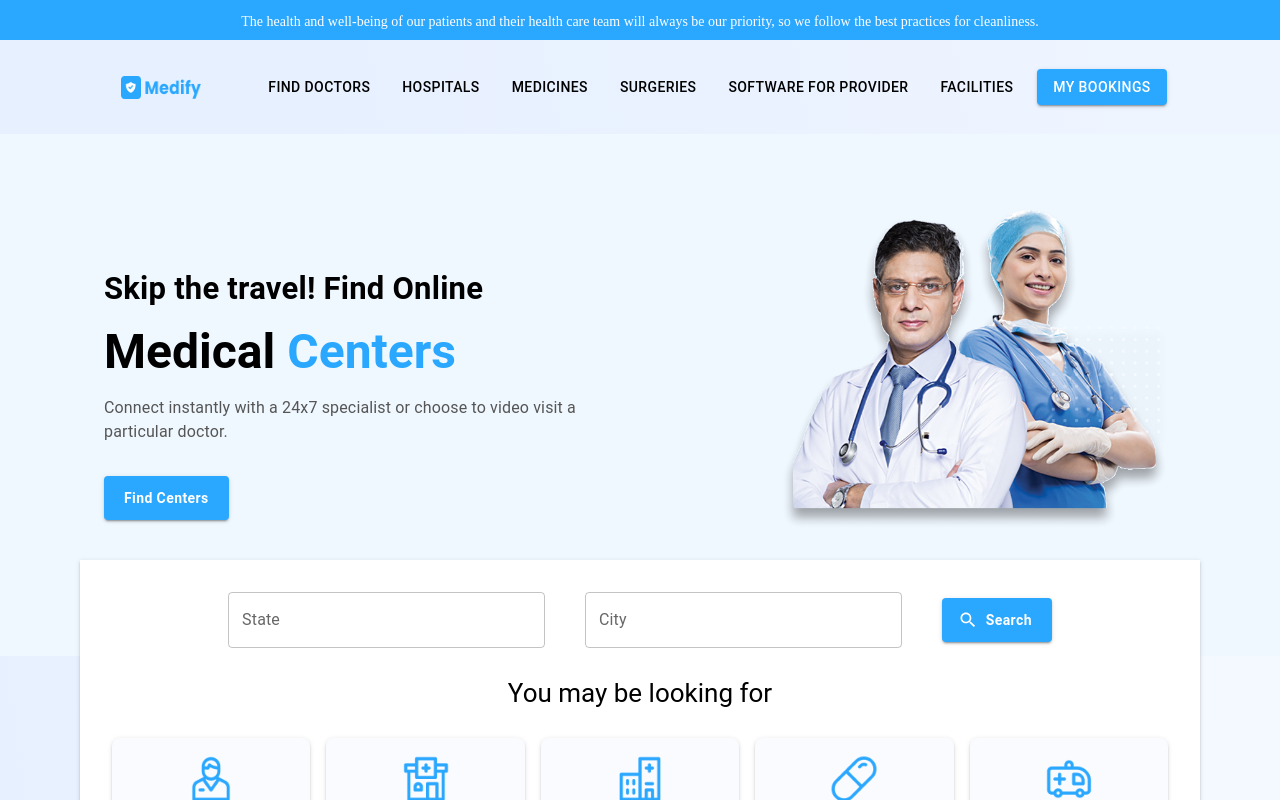
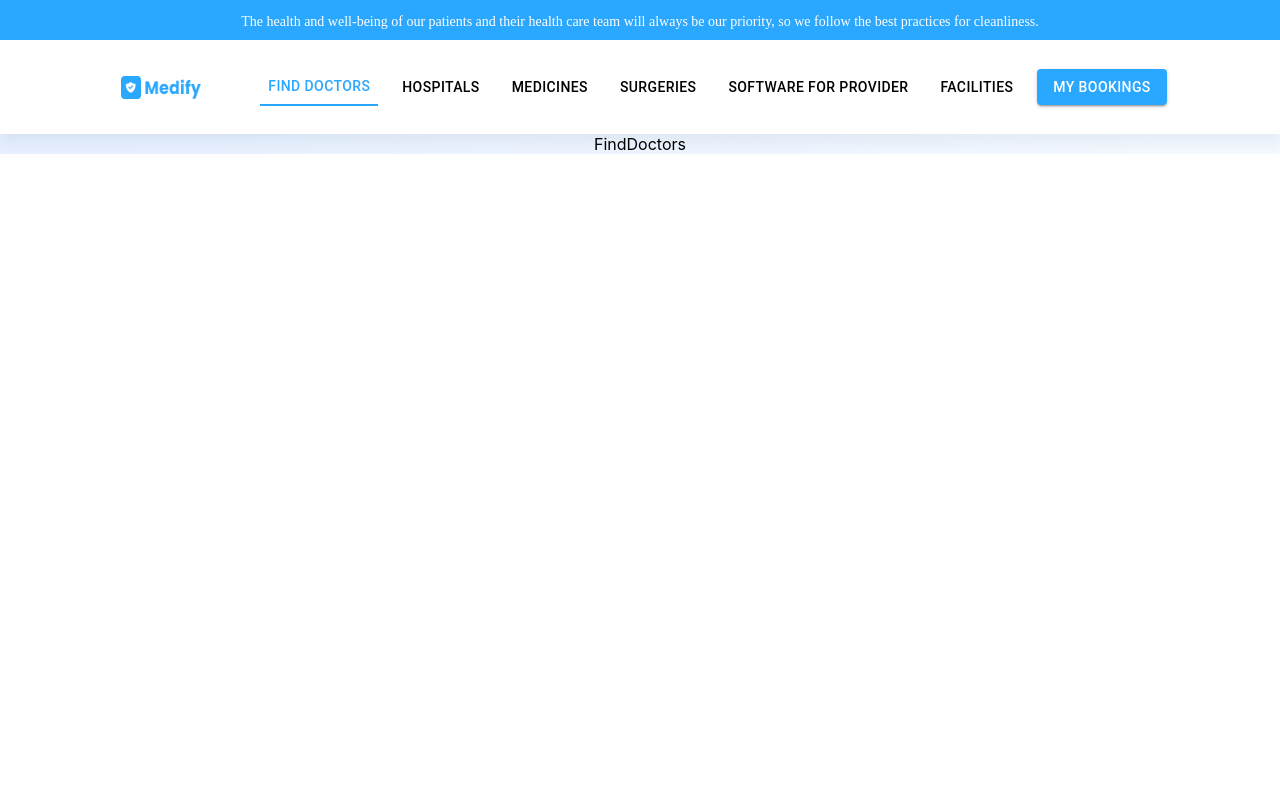
Before and after one commit to prachi397/Medify---Slot-Booking, a React (Create React App) app: page /find-doctors in a window 1280 px wide. Shown: the top 800 px of the page. Built offline with nearby package versions, Linux system fonts and the light colour scheme; no server answers.

Commit message:
added routers and stylings for navbar

```diff
--- a/package.json
+++ b/package.json
@@ -12,6 +12,7 @@
     "@testing-library/user-event": "^13.5.0",
     "react": "^18.3.1",
     "react-dom": "^18.3.1",
+    "react-router-dom": "^6.28.0",
     "react-scripts": "5.0.1",
     "swiper": "^11.1.15",
     "web-vitals": "^2.1.4"
--- a/src/App.js
+++ b/src/App.js
@@ -1,10 +1,19 @@
+import { BrowserRouter as Router, Routes, Route } from "react-router-dom";
 import './App.css';
 import HomePage from './components/Home/HomePage';
+import FindDoctors from "./components/FindDoctors/FindDoctors";
+import MyBookings from "./components/MyBookings/MyBooking";
 
 function App() {
   return (
     <div className="App">
-     <HomePage/>
+      <Router>
+      <Routes>
+        <Route path="/" element={<HomePage/>}/>
+        <Route path="/find-doctors" element={<FindDoctors/>}/>
+        <Route path="/my-bookings" element={<MyBookings/>}/>
+      </Routes>
+      </Router>
     </div>
   );
 }
--- a/src/components/Navbar/Navbar.js
+++ b/src/components/Navbar/Navbar.js
@@ -2,8 +2,9 @@ import React from "react";
 import "./navbar.css";
 import { AppBar, Box, Button, IconButton, Toolbar } from "@mui/material";
 import MedifyLogo from "../../Assets/MedifyLogo.png";
+import { NavLink } from "react-router-dom";
 
-const Navbar = ({pageName}) => {
+const Navbar = ({ pageName }) => {
   return (
     <div className="navbar">
       <div className="upper-heading">
@@ -14,32 +15,54 @@ const Navbar = ({pageName}) => {
           cleanliness.
         </span>
       </div>
-      <AppBar position="static" className={pageName==="HomePage" ? "lower-navbar":'other-navbar'}>
-        <Toolbar sx={{
+      <AppBar
+        position="static"
+        className={pageName === "HomePage" ? "lower-navbar" : "other-navbar"}
+      >
+        <Toolbar
+          sx={{
             display: "flex",
             gap: "35px",
             justifyContent: "center",
             alignItems: { xs: "flex-start", md: "center" },
             flexWrap: { xs: "wrap", md: "nowrap" },
             px: 2,
-        }}>
+          }}
+        >
           <IconButton aria-label="menu" sx={{ mr: 2 }}>
             <img src={MedifyLogo} alt="logo" width={80} height={27} />
           </IconButton>
-          <Box sx={{
+          <Box
+            sx={{
               display: "flex",
               flexWrap: "wrap",
               gap: 2,
               alignItems: "center",
               mt: { xs: 2, md: 0 },
-          }}>
+            }}
+          >
+            <NavLink
+              to="/find-doctors"
+              style={({ isActive }) => ({
+                color: isActive ? "#2AA7FF" : "inherit",
+                borderBottom: isActive ? "2px solid #2AA7FF" : "none",
+              })}
+            >
+              {" "}
               <Button color="inherit">Find Doctors</Button>
+            </NavLink>
             <Button color="inherit">Hospitals</Button>
             <Button color="inherit">Medicines</Button>
             <Button color="inherit">Surgeries</Button>
             <Button color="inherit">Software for Provider</Button>
             <Button color="inherit">Facilities</Button>
-          <Button className="booking-btn" variant="contained" color="primary">
+            <Button
+              component={NavLink}
+              to="/my-bookings"
+              className="booking-btn"
+              variant="contained"
+              color="primary"
+            >
               My Bookings
             </Button>
           </Box>
```
Also changed, not shown: 1 other file (tests, documents, lock files or other folders). Lines whose indentation alone changed are shown as unchanged.
